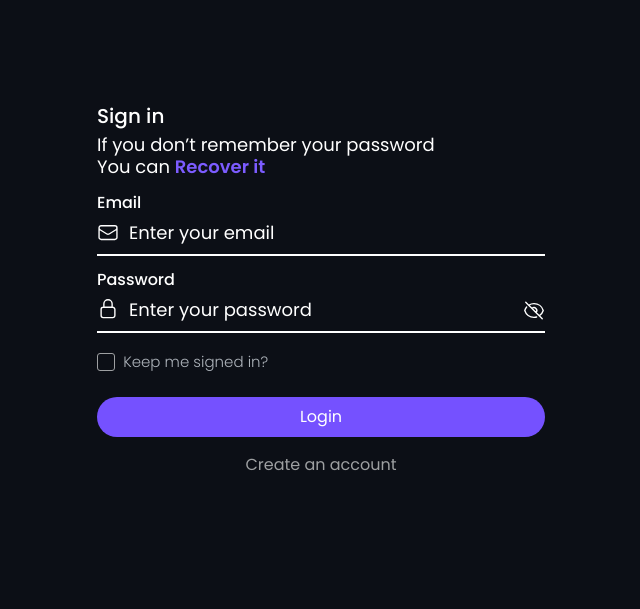
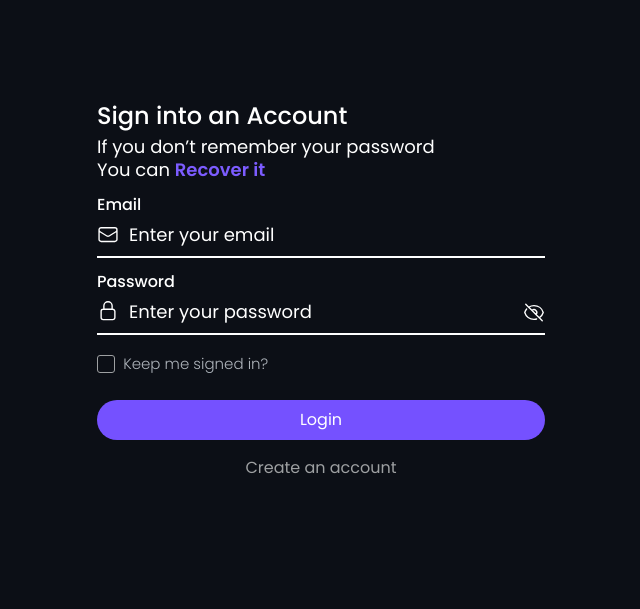
Before and after one commit to MikhailOz/linesty.com, a PHP site: page /account in a window 1280 px wide. Shown: the part 64-673 px from the top of the page, without its empty margins (319-959 px from the left). Run offline with PHP 8.4, Linux system fonts and the light colour scheme; data that the repository does not hold is empty; some libraries are stand-ins or nearby versions.

Commit message:
Sm update3

```diff
--- a/root/account/auth/login.php
+++ b/root/account/auth/login.php
@@ -5,7 +5,7 @@
         <?php include_once '../components/includes/authentication_header.php' ?>
         <main class="flex flex-col gap-y-4 w-full sm:w-[28rem] mx-auto px-5 sm:px-0">
             <div class="mt-6">
-                <h1 class="text-xl font-medium font-poppins text-white sm:text-2xl">Sign in</h1>
+                <h1 class="text-xl font-medium font-poppins text-white sm:text-2xl">Sign into an Account</h1>
                 <p class="mt-1 font-poppins text-base font-normal leading-tight text-white sm:text-lg sm:leading-tight">If you don’t remember your password <br> You can <a class="transition-colors duration-100 font-semibold text-lavenderIndigo hover:text-electricViolet" href="/account/?recovery"> Recover it</a></p>
             </div>
             <form method="post" class="login-form flex flex-col gap-y-4" id="form">
@@ -14,14 +14,14 @@
                   <label class="cursor-pointer transition-all duration-75 select-none font-poppins text-base font-medium leading-none text-white" for="email" id="email_title">Email</label>
                   <div class="flex relative">
                     <svg class="absolute h-full w-[22px] stroke-white fill-none" xmlns="http://www.w3.org/2000/svg" viewBox="0 0 24 26" stroke-width="1.5"><path stroke-linecap="round" stroke-linejoin="round" d="M21.75 6.75v10.5a2.25 2.25 0 01-2.25 2.25h-15a2.25 2.25 0 01-2.25-2.25V6.75m19.5 0A2.25 2.25 0 0019.5 4.5h-15a2.25 2.25 0 00-2.25 2.25m19.5 0v.243a2.25 2.25 0 01-1.07 1.916l-7.5 4.615a2.25 2.25 0 01-2.36 0L3.32 8.91a2.25 2.25 0 01-1.07-1.916V6.75" /></svg>
-                    <input class="w-full py-2 px-[2rem] outline-none border-b-2 text-lg font-poppins font-normal leading-none transition-colors duration-[120ms] bg-transparent text-white border-white focus:border-electricViolet placeholder:text-white" type="text" name="email" id="email" oninput="InputBlocker.blockValues(['space'], this);" autocorrect="off" autocomplete="off" autocapitalize="off" <?php if (isset($_GET['email'])) {?> value="<?=htmlspecialchars($_GET['email'])?>" <?php } ?> placeholder="Enter your email">
+                    <input class="w-full appearance-none py-2 px-[2rem] outline-none border-b-2 text-lg font-poppins font-normal leading-none transition-colors duration-[120ms] bg-transparent text-white border-white focus:border-electricViolet placeholder:text-white" type="text" name="email" id="email" oninput="InputBlocker.blockValues(['space'], this);" autocorrect="off" autocomplete="off" autocapitalize="off" <?php if (isset($_GET['email'])) {?> value="<?=htmlspecialchars($_GET['email'])?>" <?php } ?> placeholder="Enter your email">
                   </div>
                 </div>
                 <div>
                   <label class="cursor-pointer transition-all duration-75 select-none font-poppins text-base font-medium leading-none text-white" for="password" id="password_title">Password</label>
                   <div class="flex relative">
                     <svg class="absolute h-full w-[22px] stroke-white fill-none" xmlns="http://www.w3.org/2000/svg" viewBox="0 0 24 28" stroke-width="1.5"><path stroke-linecap="round" stroke-linejoin="round" d="M16.5 10.5V6.75a4.5 4.5 0 10-9 0v3.75m-.75 11.25h10.5a2.25 2.25 0 002.25-2.25v-6.75a2.25 2.25 0 00-2.25-2.25H6.75a2.25 2.25 0 00-2.25 2.25v6.75a2.25 2.25 0 002.25 2.25z" /></svg>
-                    <input class="w-full py-2 px-[2rem] outline-none border-b-2 text-lg font-poppins font-normal leading-none transition-colors duration-[120ms] bg-transparent text-white border-white focus:border-electricViolet placeholder:text-white" type="password" name="password" id="password" oninput="InputBlocker.blockValues(['space'], this);" autocorrect="off" autocapitalize="off" autocomplete="off" maxlength="256" placeholder="Enter your password">
+                    <input class="w-full appearance-none py-2 px-[2rem] outline-none border-b-2 text-lg font-poppins font-normal leading-none transition-colors duration-[120ms] bg-transparent text-white border-white focus:border-electricViolet placeholder:text-white" type="password" name="password" id="password" oninput="InputBlocker.blockValues(['space'], this);" autocorrect="off" autocapitalize="off" autocomplete="off" maxlength="256" placeholder="Enter your password">
                     <svg class="absolute right-0 h-full w-[22px] cursor-pointer stroke-white fill-none" xmlns="http://www.w3.org/2000/svg" onclick="showPassword(this, 'password');" viewBox="0 0 24 24" stroke-width="1.5"><path stroke-linecap="round" stroke-linejoin="round" d="M3.98 8.223A10.477 10.477 0 001.934 12C3.226 16.338 7.244 19.5 12 19.5c.993 0 1.953-.138 2.863-.395M6.228 6.228A10.45 10.45 0 0112 4.5c4.756 0 8.773 3.162 10.065 7.498a10.523 10.523 0 01-4.293 5.774M6.228 6.228L3 3m3.228 3.228l3.65 3.65m7.894 7.894L21 21m-3.228-3.228l-3.65-3.65m0 0a3 3 0 10-4.243-4.243m4.242 4.242L9.88 9.88" /></svg>
                   </div>
                 </div>
--- a/root/account/auth/recovery.php
+++ b/root/account/auth/recovery.php
@@ -14,7 +14,7 @@
                   <label class="cursor-pointer transition-all duration-75 select-none font-poppins text-base font-medium leading-none text-white" for="email" id="email_title">Email</label>
                   <div class="flex relative">
                     <svg class="absolute h-full w-[22px] stroke-white fill-none" xmlns="http://www.w3.org/2000/svg" viewBox="0 0 24 26" stroke-width="1.5"><path stroke-linecap="round" stroke-linejoin="round" d="M21.75 6.75v10.5a2.25 2.25 0 01-2.25 2.25h-15a2.25 2.25 0 01-2.25-2.25V6.75m19.5 0A2.25 2.25 0 0019.5 4.5h-15a2.25 2.25 0 00-2.25 2.25m19.5 0v.243a2.25 2.25 0 01-1.07 1.916l-7.5 4.615a2.25 2.25 0 01-2.36 0L3.32 8.91a2.25 2.25 0 01-1.07-1.916V6.75" /></svg>
-                    <input class="w-full py-2 px-[2rem] outline-none border-b-2 text-lg font-poppins font-normal leading-none transition-colors duration-[120ms] bg-transparent text-white border-white focus:border-electricViolet placeholder:text-white" type="text" name="email" id="email" oninput="InputBlocker.blockValues(['space'], this);" autocorrect="off" autocomplete="off" autocapitalize="off" <?php if (isset($_GET['email'])) {?> value="<?=htmlspecialchars($_GET['email'])?>" <?php } ?> placeholder="Enter your email">
+                    <input class="w-full appearance-none py-2 px-[2rem] outline-none border-b-2 text-lg font-poppins font-normal leading-none transition-colors duration-[120ms] bg-transparent text-white border-white focus:border-electricViolet placeholder:text-white" type="text" name="email" id="email" oninput="InputBlocker.blockValues(['space'], this);" autocorrect="off" autocomplete="off" autocapitalize="off" <?php if (isset($_GET['email'])) {?> value="<?=htmlspecialchars($_GET['email'])?>" <?php } ?> placeholder="Enter your email">
                   </div>
                 </div>
                 <div class="mt-4 w-full">
--- a/root/account/auth/set_new_password.php
+++ b/root/account/auth/set_new_password.php
@@ -14,7 +14,7 @@
                   <label class="cursor-pointer transition-all duration-75 select-none font-poppins text-base font-medium leading-none text-white" for="password" id="password_title">Password</label>
                   <div class="flex relative">
                     <svg class="absolute h-full w-[22px] stroke-white fill-none" xmlns="http://www.w3.org/2000/svg" viewBox="0 0 24 28" stroke-width="1.5"><path stroke-linecap="round" stroke-linejoin="round" d="M16.5 10.5V6.75a4.5 4.5 0 10-9 0v3.75m-.75 11.25h10.5a2.25 2.25 0 002.25-2.25v-6.75a2.25 2.25 0 00-2.25-2.25H6.75a2.25 2.25 0 00-2.25 2.25v6.75a2.25 2.25 0 002.25 2.25z" /></svg>
-                    <input class="w-full py-2 px-[2rem] outline-none border-b-2 text-lg font-poppins font-normal leading-none transition-colors duration-[120ms] bg-transparent text-white border-white focus:border-electricViolet placeholder:text-white" type="password" name="password" id="password" oninput="InputBlocker.blockValues(['space'], this);" autocorrect="off" autocapitalize="off" autocomplete="off" maxlength="256" placeholder="Enter your password">
+                    <input class="w-full appearance-none py-2 px-[2rem] outline-none border-b-2 text-lg font-poppins font-normal leading-none transition-colors duration-[120ms] bg-transparent text-white border-white focus:border-electricViolet placeholder:text-white" type="password" name="password" id="password" oninput="InputBlocker.blockValues(['space'], this);" autocorrect="off" autocapitalize="off" autocomplete="off" maxlength="256" placeholder="Enter your password">
                     <svg class="absolute right-0 h-full w-[22px] cursor-pointer stroke-white fill-none" xmlns="http://www.w3.org/2000/svg" onclick="showPassword(this, 'password');" viewBox="0 0 24 24" stroke-width="1.5"><path stroke-linecap="round" stroke-linejoin="round" d="M3.98 8.223A10.477 10.477 0 001.934 12C3.226 16.338 7.244 19.5 12 19.5c.993 0 1.953-.138 2.863-.395M6.228 6.228A10.45 10.45 0 0112 4.5c4.756 0 8.773 3.162 10.065 7.498a10.523 10.523 0 01-4.293 5.774M6.228 6.228L3 3m3.228 3.228l3.65 3.65m7.894 7.894L21 21m-3.228-3.228l-3.65-3.65m0 0a3 3 0 10-4.243-4.243m4.242 4.242L9.88 9.88" /></svg>
                   </div>
                 </div>
@@ -22,7 +22,7 @@
                   <label class="cursor-pointer select-none font-poppins text-base font-medium leading-none text-white" for="confirmation_password" id="confirmation_password_title">Confirm Password</label>
                   <div class="flex relative">
                     <svg class="absolute h-full w-[22px] stroke-white fill-none" xmlns="http://www.w3.org/2000/svg" viewBox="0 0 24 28" stroke-width="1.5"><path stroke-linecap="round" stroke-linejoin="round" d="M16.5 10.5V6.75a4.5 4.5 0 10-9 0v3.75m-.75 11.25h10.5a2.25 2.25 0 002.25-2.25v-6.75a2.25 2.25 0 00-2.25-2.25H6.75a2.25 2.25 0 00-2.25 2.25v6.75a2.25 2.25 0 002.25 2.25z" /></svg>
-                    <input class="w-full py-2 px-[2rem] outline-none border-b-2 text-lg font-poppins font-normal leading-none transition-colors duration-[120ms] bg-transparent text-white border-white focus:border-electricViolet placeholder:text-white" type="password" name="confirmation_password" id="confirmation_password" oninput="InputBlocker.blockValues(['space'], this);" autocorrect="off" autocapitalize="off" autocomplete="off" maxlength="256" placeholder="Re-enter your password">
+                    <input class="w-full appearance-none py-2 px-[2rem] outline-none border-b-2 text-lg font-poppins font-normal leading-none transition-colors duration-[120ms] bg-transparent text-white border-white focus:border-electricViolet placeholder:text-white" type="password" name="confirmation_password" id="confirmation_password" oninput="InputBlocker.blockValues(['space'], this);" autocorrect="off" autocapitalize="off" autocomplete="off" maxlength="256" placeholder="Re-enter your password">
                     <svg class="absolute right-0 h-full w-[22px] cursor-pointer stroke-white fill-none" xmlns="http://www.w3.org/2000/svg" onclick="showPassword(this, 'confirmation_password');" viewBox="0 0 24 24" stroke-width="1.5"><path stroke-linecap="round" stroke-linejoin="round" d="M3.98 8.223A10.477 10.477 0 001.934 12C3.226 16.338 7.244 19.5 12 19.5c.993 0 1.953-.138 2.863-.395M6.228 6.228A10.45 10.45 0 0112 4.5c4.756 0 8.773 3.162 10.065 7.498a10.523 10.523 0 01-4.293 5.774M6.228 6.228L3 3m3.228 3.228l3.65 3.65m7.894 7.894L21 21m-3.228-3.228l-3.65-3.65m0 0a3 3 0 10-4.243-4.243m4.242 4.242L9.88 9.88" /></svg>
                   </div>
                 </div>
--- a/root/account/auth/signup.php
+++ b/root/account/auth/signup.php
@@ -14,14 +14,14 @@
                   <label class="cursor-pointer transition-all duration-75 select-none font-poppins text-base font-medium leading-none text-white" for="email" id="email_title">Email</label>
                   <div class="flex relative">
                     <svg class="absolute h-full w-[22px] stroke-white fill-none" xmlns="http://www.w3.org/2000/svg" viewBox="0 0 24 26" stroke-width="1.5"><path stroke-linecap="round" stroke-linejoin="round" d="M21.75 6.75v10.5a2.25 2.25 0 01-2.25 2.25h-15a2.25 2.25 0 01-2.25-2.25V6.75m19.5 0A2.25 2.25 0 0019.5 4.5h-15a2.25 2.25 0 00-2.25 2.25m19.5 0v.243a2.25 2.25 0 01-1.07 1.916l-7.5 4.615a2.25 2.25 0 01-2.36 0L3.32 8.91a2.25 2.25 0 01-1.07-1.916V6.75" /></svg>
-                    <input class="w-full py-2 px-[2rem] outline-none border-b-2 text-lg font-poppins font-normal leading-none transition-colors duration-[120ms] bg-transparent text-white border-white focus:border-electricViolet placeholder:text-white" type="text" name="email" id="email" oninput="InputBlocker.blockValues(['space'], this);" autocorrect="off" autocomplete="off" autocapitalize="off" <?php if (isset($_GET['email'])) {?> value="<?=htmlspecialchars($_GET['email'])?>" <?php } ?> placeholder="Enter your email">
+                    <input class="w-full appearance-none py-2 px-[2rem] outline-none border-b-2 text-lg font-poppins font-normal leading-none transition-colors duration-[120ms] bg-transparent text-white border-white focus:border-electricViolet placeholder:text-white" type="text" name="email" id="email" oninput="InputBlocker.blockValues(['space'], this);" autocorrect="off" autocomplete="off" autocapitalize="off" <?php if (isset($_GET['email'])) {?> value="<?=htmlspecialchars($_GET['email'])?>" <?php } ?> placeholder="Enter your email">
                   </div>
                 </div>
                 <div>
                   <label class="cursor-pointer transition-all duration-75 select-none font-poppins text-base font-medium leading-none text-white" for="password" id="password_title">Password</label>
                   <div class="flex relative">
                     <svg class="absolute h-full w-[22px] stroke-white fill-none" xmlns="http://www.w3.org/2000/svg" viewBox="0 0 24 28" stroke-width="1.5"><path stroke-linecap="round" stroke-linejoin="round" d="M16.5 10.5V6.75a4.5 4.5 0 10-9 0v3.75m-.75 11.25h10.5a2.25 2.25 0 002.25-2.25v-6.75a2.25 2.25 0 00-2.25-2.25H6.75a2.25 2.25 0 00-2.25 2.25v6.75a2.25 2.25 0 002.25 2.25z" /></svg>
-                    <input class="w-full py-2 px-[2rem] outline-none border-b-2 text-lg font-poppins font-normal leading-none transition-colors duration-[120ms] bg-transparent text-white border-white focus:border-electricViolet placeholder:text-white" type="password" name="password" id="password" oninput="InputBlocker.blockValues(['space'], this);" autocorrect="off" autocapitalize="off" autocomplete="off" maxlength="256" placeholder="Enter your password">
+                    <input class="w-full appearance-none py-2 px-[2rem] outline-none border-b-2 text-lg font-poppins font-normal leading-none transition-colors duration-[120ms] bg-transparent text-white border-white focus:border-electricViolet placeholder:text-white" type="password" name="password" id="password" oninput="InputBlocker.blockValues(['space'], this);" autocorrect="off" autocapitalize="off" autocomplete="off" maxlength="256" placeholder="Enter your password">
                     <svg class="absolute right-0 h-full w-[22px] cursor-pointer stroke-white fill-none" xmlns="http://www.w3.org/2000/svg" onclick="showPassword(this, 'password');" viewBox="0 0 24 24" stroke-width="1.5"><path stroke-linecap="round" stroke-linejoin="round" d="M3.98 8.223A10.477 10.477 0 001.934 12C3.226 16.338 7.244 19.5 12 19.5c.993 0 1.953-.138 2.863-.395M6.228 6.228A10.45 10.45 0 0112 4.5c4.756 0 8.773 3.162 10.065 7.498a10.523 10.523 0 01-4.293 5.774M6.228 6.228L3 3m3.228 3.228l3.65 3.65m7.894 7.894L21 21m-3.228-3.228l-3.65-3.65m0 0a3 3 0 10-4.243-4.243m4.242 4.242L9.88 9.88" /></svg>
                   </div>
                 </div>
@@ -29,7 +29,7 @@
                   <label class="cursor-pointer transition-all duration-75 select-none font-poppins text-base font-medium leading-none text-white" for="confirmation_password" id="confirmation_password_title">Confirm Password</label>
                   <div class="flex relative">
                     <svg class="absolute h-full w-[22px] stroke-white fill-none" xmlns="http://www.w3.org/2000/svg" viewBox="0 0 24 28" stroke-width="1.5"><path stroke-linecap="round" stroke-linejoin="round" d="M16.5 10.5V6.75a4.5 4.5 0 10-9 0v3.75m-.75 11.25h10.5a2.25 2.25 0 002.25-2.25v-6.75a2.25 2.25 0 00-2.25-2.25H6.75a2.25 2.25 0 00-2.25 2.25v6.75a2.25 2.25 0 002.25 2.25z" /></svg>
-                    <input class="w-full py-2 px-[2rem] outline-none border-b-2 text-lg font-poppins font-normal leading-none transition-colors duration-[120ms] bg-transparent text-white border-white focus:border-electricViolet placeholder:text-white" type="password" name="confirmation_password" id="confirmation_password" oninput="InputBlocker.blockValues(['space'], this);" autocorrect="off" autocapitalize="off" autocomplete="off" maxlength="256" placeholder="Re-enter your password">
+                    <input class="w-full appearance-none py-2 px-[2rem] outline-none border-b-2 text-lg font-poppins font-normal leading-none transition-colors duration-[120ms] bg-transparent text-white border-white focus:border-electricViolet placeholder:text-white" type="password" name="confirmation_password" id="confirmation_password" oninput="InputBlocker.blockValues(['space'], this);" autocorrect="off" autocapitalize="off" autocomplete="off" maxlength="256" placeholder="Re-enter your password">
                     <svg class="absolute right-0 h-full w-[22px] cursor-pointer stroke-white fill-none" xmlns="http://www.w3.org/2000/svg" onclick="showPassword(this, 'confirmation_password');" viewBox="0 0 24 24" stroke-width="1.5"><path stroke-linecap="round" stroke-linejoin="round" d="M3.98 8.223A10.477 10.477 0 001.934 12C3.226 16.338 7.244 19.5 12 19.5c.993 0 1.953-.138 2.863-.395M6.228 6.228A10.45 10.45 0 0112 4.5c4.756 0 8.773 3.162 10.065 7.498a10.523 10.523 0 01-4.293 5.774M6.228 6.228L3 3m3.228 3.228l3.65 3.65m7.894 7.894L21 21m-3.228-3.228l-3.65-3.65m0 0a3 3 0 10-4.243-4.243m4.242 4.242L9.88 9.88" /></svg>
                   </div>
                 </div>
--- a/root/index.css
+++ b/root/index.css
@@ -654,6 +654,10 @@ video {
   top: 6px;
 }
 
+.left-\[3\.25px\] {
+  left: 3.25px;
+}
+
 .z-10 {
   z-index: 10;
 }
@@ -676,8 +680,8 @@ video {
   margin-bottom: 2.25rem;
 }
 
-.mb-\[1\.4px\] {
-  margin-bottom: 1.4px;
+.mb-\[1\.7px\] {
+  margin-bottom: 1.7px;
 }
 
 .mt-1 {
@@ -706,6 +710,10 @@ video {
 
 .mt-8 {
   margin-top: 2rem;
+}
+
+.mb-\[1\.4px\] {
+  margin-bottom: 1.4px;
 }
 
 .block {
@@ -836,6 +844,12 @@ video {
   -webkit-user-select: none;
      -moz-user-select: none;
           user-select: none;
+}
+
+.appearance-none {
+  -webkit-appearance: none;
+     -moz-appearance: none;
+          appearance: none;
 }
 
 .flex-col {
@@ -1430,6 +1444,10 @@ input {
 }
 
 @media (min-width: 640px) {
+  .sm\:left-\[3\.5px\] {
+    left: 3.5px;
+  }
+
   .sm\:w-\[28rem\] {
     width: 28rem;
   }
@@ -1453,6 +1471,11 @@ input {
     line-height: 1.75rem;
   }
 
+  .sm\:text-2xl {
+    font-size: 1.5rem;
+    line-height: 2rem;
+  }
+
   .sm\:leading-tight {
     line-height: 1.25;
   }
```
